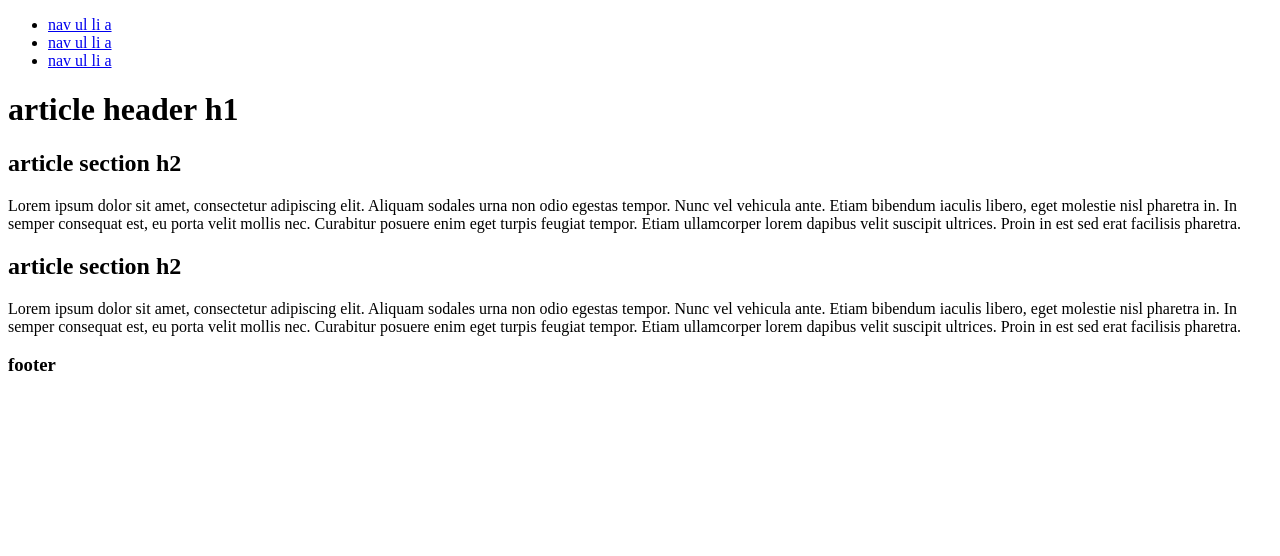
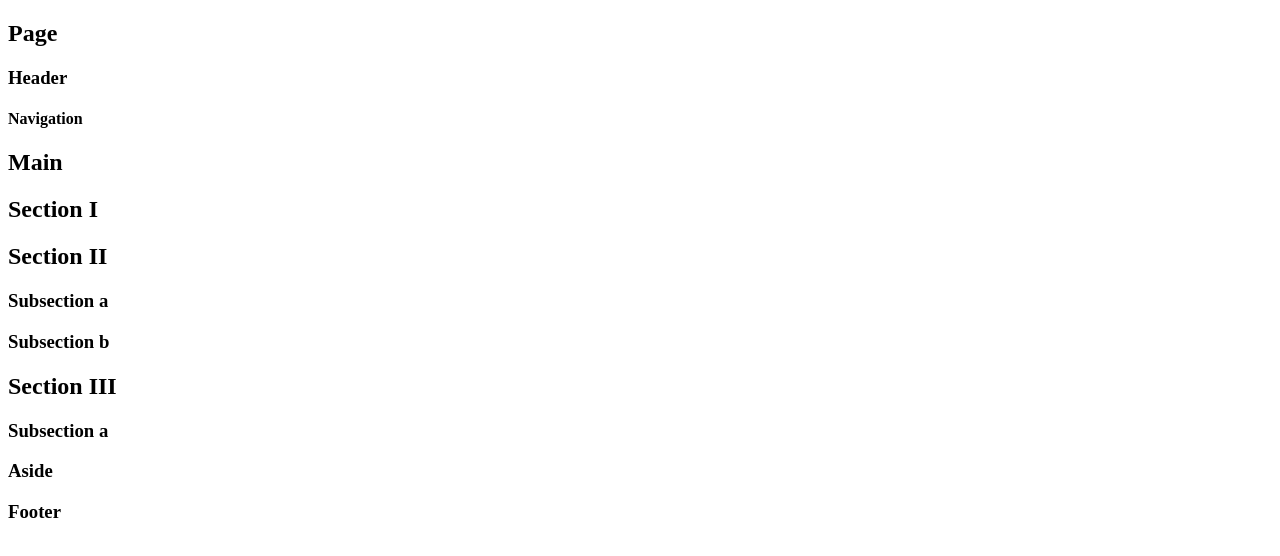
Before and after one commit to alxv2016/html5-boilerplate, a plain HTML site: page index.html in a window 1280 px wide. Drawn offline with Linux system fonts and the light colour scheme.

Commit message:
perfect page outline

```diff
--- a/index.html
+++ b/index.html
@@ -20,32 +20,45 @@
 </head>
 
 <body>
-  <header class="wrapper clearfix">
-    <nav>
-      <ul>
-        <li><a href="#">nav ul li a</a></li>
-        <li><a href="#">nav ul li a</a></li>
-        <li><a href="#">nav ul li a</a></li>
-      </ul>
-    </nav>
+  <header>
+    <h2>Page</h2>
+    <section>
+      <h3>Header</h3>
+      <nav>
+        <h4>Navigation</h4>
+      </nav>
+    </section>
   </header>
-
   <main>
-
-    <h1>article header h1</h1>
-    <h2>article section h2</h2>
-    <p>Lorem ipsum dolor sit amet, consectetur adipiscing elit. Aliquam sodales urna non odio egestas tempor. Nunc vel vehicula ante. Etiam bibendum iaculis libero, eget molestie nisl pharetra in. In semper consequat est, eu porta velit mollis nec. Curabitur posuere enim eget turpis feugiat tempor. Etiam ullamcorper lorem dapibus velit suscipit ultrices. Proin in est sed erat facilisis pharetra.</p>
-
-    <!--    -->
-    <h2>article section h2</h2>
-    <p>Lorem ipsum dolor sit amet, consectetur adipiscing elit. Aliquam sodales urna non odio egestas tempor. Nunc vel vehicula ante. Etiam bibendum iaculis libero, eget molestie nisl pharetra in. In semper consequat est, eu porta velit mollis nec. Curabitur posuere enim eget turpis feugiat tempor. Etiam ullamcorper lorem dapibus velit suscipit ultrices. Proin in est sed erat facilisis pharetra.</p>
-
-
+    <article>
+      <h1>Main</h1>
+      <section>
+        <h2>Section I</h2>
+      </section>
+      <section>
+        <h2>Section II</h2>
+        <section>
+          <h3>Subsection a</h3>
+        </section>
+        <section>
+          <h3>Subsection b</h3>
+        </section>
+      </section>
+      <section>
+        <h2>Section III</h2>
+        <section>
+          <h3>Subsection a</h3>
+        </section>
+      </section>
+    </article>
   </main>
-  <!-- #main -->
-
-  <footer class="wrapper">
-    <h3>footer</h3>
+  <aside>
+    <h3>Aside</h3>
+  </aside>
+  <footer>
+    <section>
+      <h3>Footer</h3>
+    </section>
   </footer>
 
   <script src="js/main.js"></script>
```
